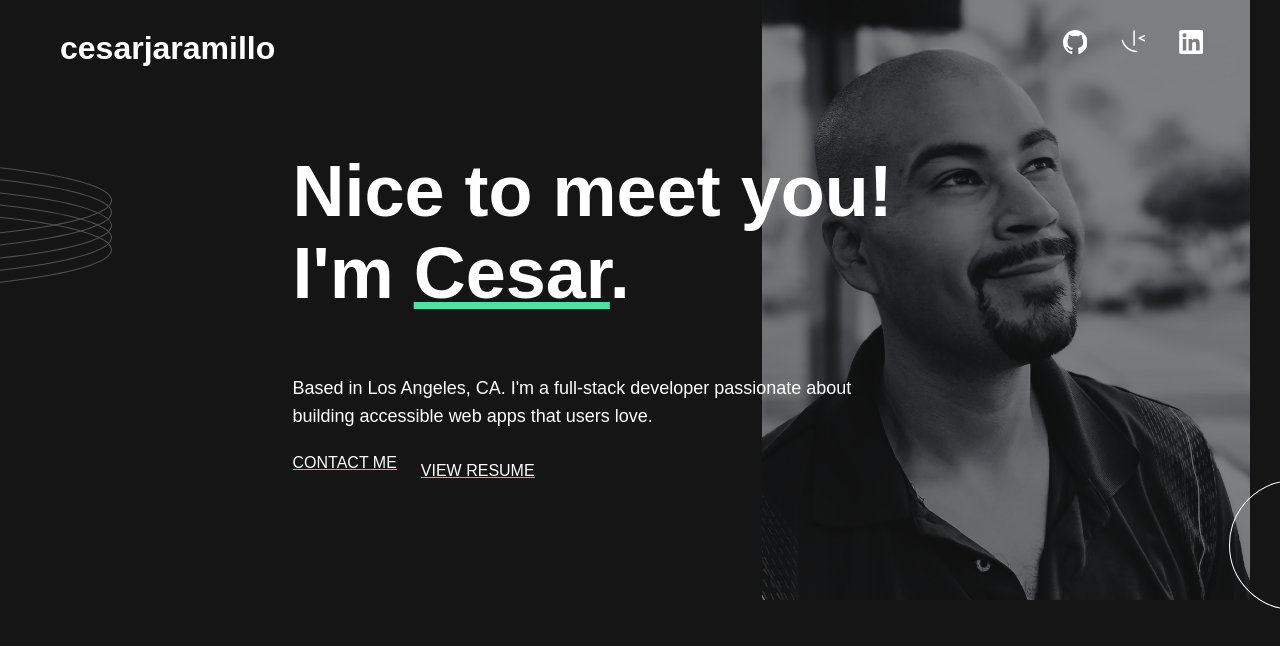
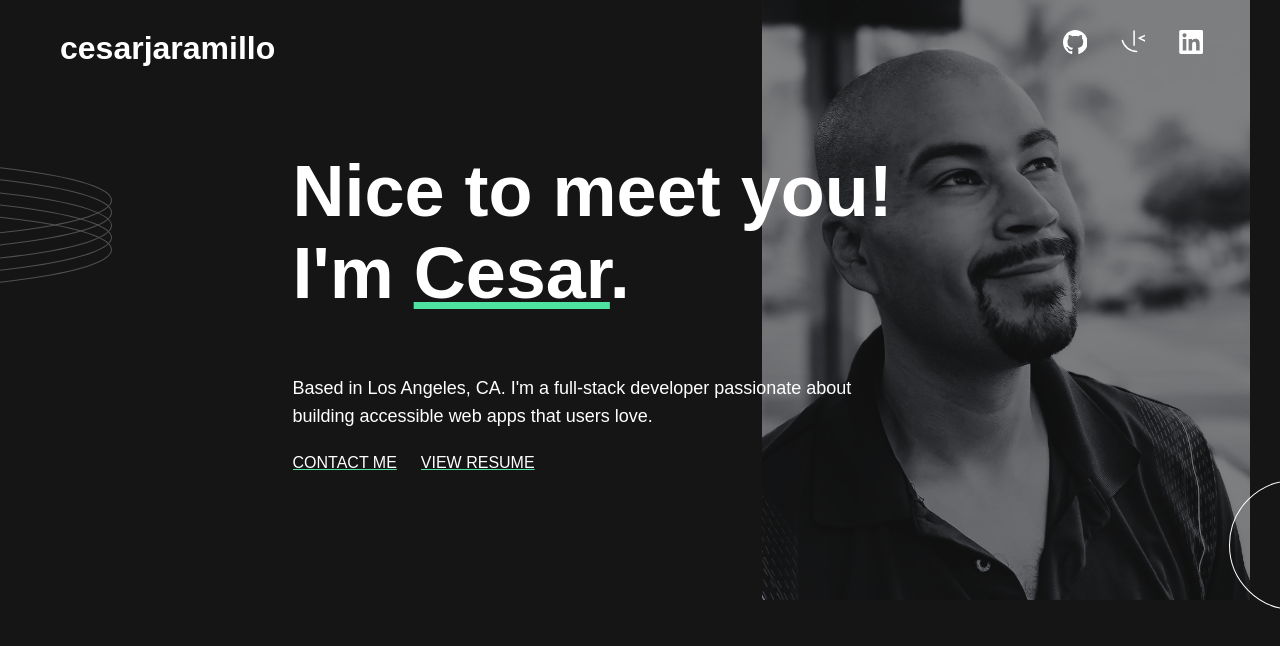
Before and after one commit to CESAR-JARAMILLO/Portfolio-Site, a Flask app: page / in a window 1280 px wide. Shown: the top 646 px of the page. Run offline with Flask 2, Linux system fonts and the light colour scheme.

Commit message:
fixed bug

```diff
--- a/static/css/style.css
+++ b/static/css/style.css
@@ -463,7 +463,8 @@ form a {
     flex-direction: row;
   }
 
-  .contact {
+  .contact,
+  .resume {
     margin: 0 24px 0 0;
   }
 
```
